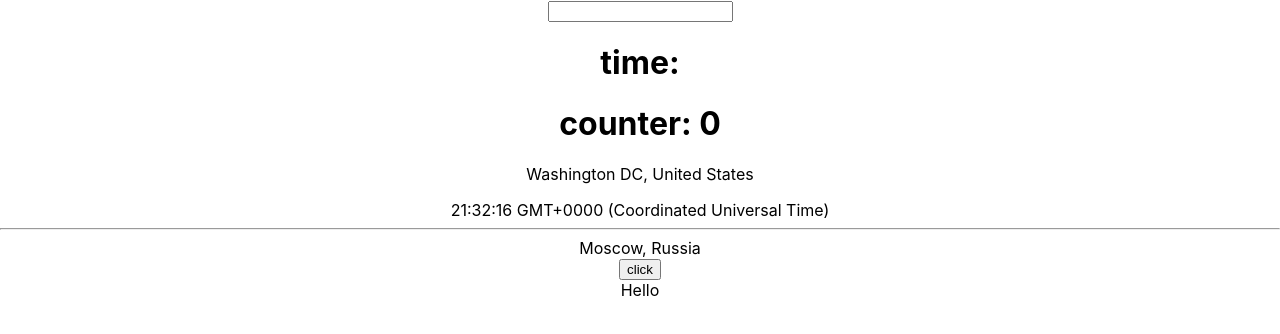
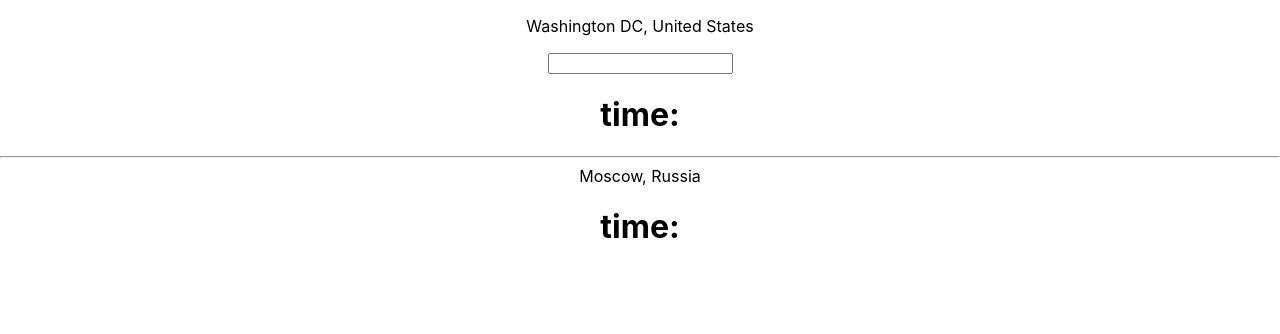
Before and after one commit to anyahb/dateconverter, a React (Create React App) app: page / in a window 1280 px wide. Shown: the top 334 px of the page. Built offline with nearby package versions, Linux system fonts and the light colour scheme.

Commit message:
moscow time

```diff
--- a/src/App.js
+++ b/src/App.js
@@ -11,7 +11,7 @@ function App() {
   return (
     <div className={test}>
       <Search/>
-      <Test/>
+      {/*<Test/>*/}
     </div>
   );
 }
--- a/src/components/Search.js
+++ b/src/components/Search.js
@@ -9,37 +9,57 @@ export const Search = () => {
         const result = `${hour}:${minutes}`
         return result
     }
-    console.log(createDate(date));
-    const [test, test2] = [1,2]
+    /*console.log(createDate(date));
+    const [test, test2] = [1,2]*/
     const [time,setTime] = useState('')
-    const [counter,setCounter] = useState(0)
-    const [count, changed] = useState(date.toTimeString())
+    const [city,changed] = useState('')
+    /*const [counter,setCounter] = useState(0)
+    const [count, changed] = useState(date.toTimeString())*/
+    const offset = 7
 
-    useEffect(() => {
+   /* useEffect(() => {
         console.log('counter changed')
-    },[])
+    },[])*/
     const inputHandler = (event) => {
-        console.log(event)
         const value = event.target.value
-        setCounter(counter+1)
         setTime(value)
+        const moscow = value.split(':')
+
+        if(moscow[0].length > 2 || moscow[1].length > 2){
+            alert("You entered more than 5 symbols! Try again!")
+            window.location.reload()
+        }
+
+        if (moscow[0] <= 17){
+            changed(parseInt(moscow[0]) + offset + ":" + moscow[1])
+        } else{
+        changed(offset - (24 - parseInt(moscow[0])) + ":" + moscow[1])
+        }
+
+
+
     }
+
+
+
 
 
    /* const offset = +7*/
     return (
         <div>
+
+            {/*<h1>counter: {counter}</h1>*/}
+
+            <p>Washington DC, United States</p>
+            {/*{count}*/}
             <input onInput={inputHandler}/>
             <h1>time: {time}</h1>
-            <h1>counter: {counter}</h1>
-
-            <p>Washington DC, United States</p>
-            {count}
             <hr/>
             <div>Moscow, Russia</div>
-            <button onClick={() => {
+            <h1>time: {city}</h1>
+            {/*<button onClick={() => {
             changed()
-            }}>click</button>
+            }}>click</button>*/}
             <Main/>
         </div>
     )
--- a/src/components/Test.js
+++ b/src/components/Test.js
@@ -1,9 +1,10 @@
+/*
 import React from "react"
 
 const Test = () => {
     return (
-        <div>Hello</div>
+
     )
 }
 
-export default Test
+export default Test*/
```
